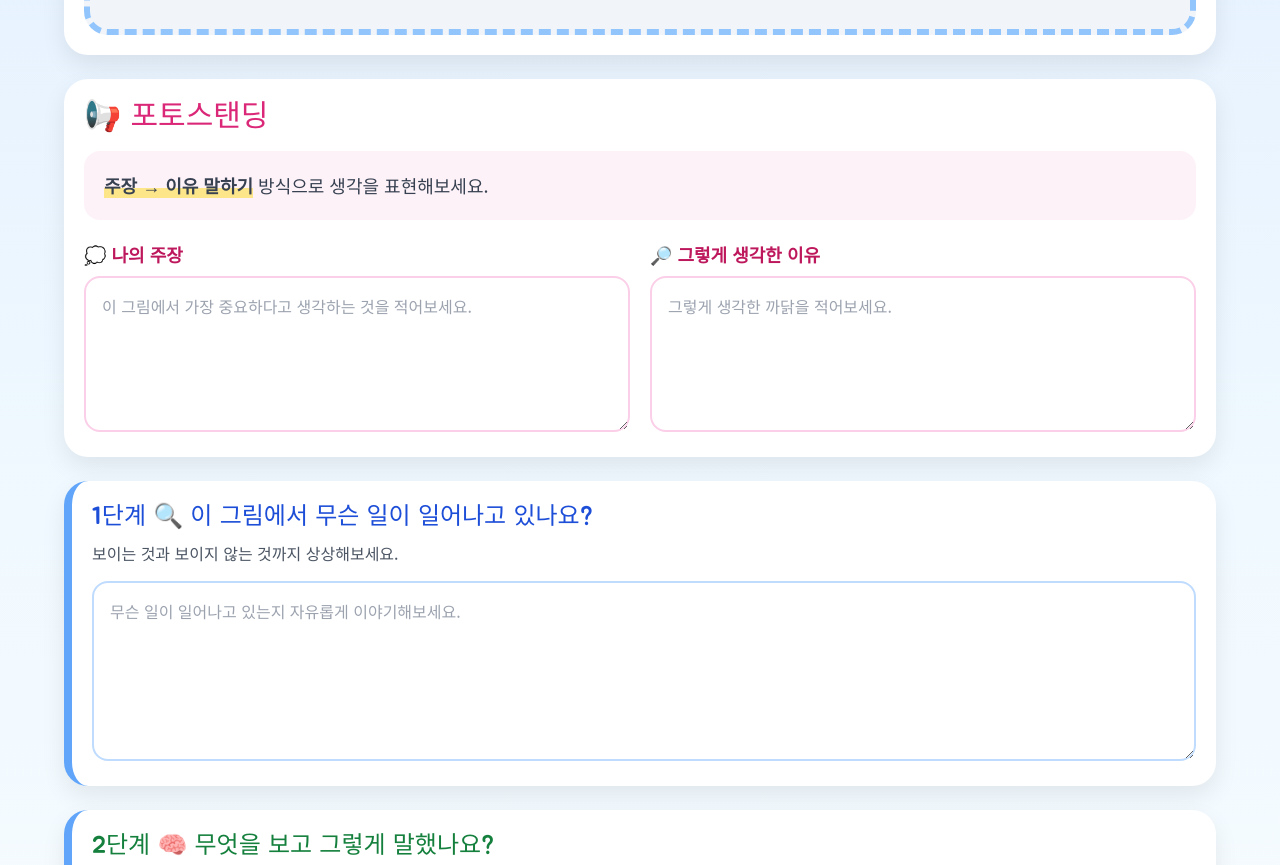
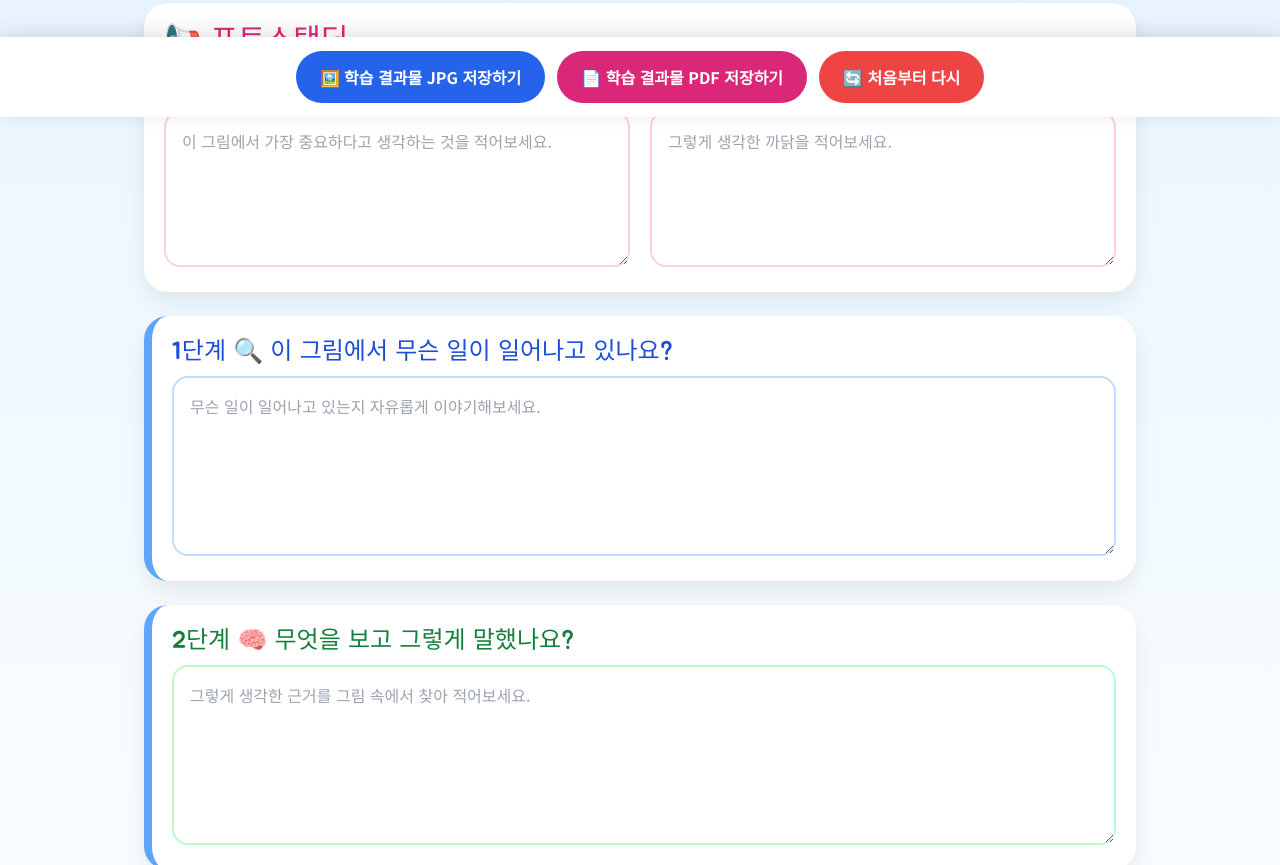
Before and after one commit to faceyong77-bit/classroom-tools, a plain HTML site: page Photo-standing/index.html in a window 1280 px wide. Shown: the part 683-1548 px from the top of the page. Drawn offline with nearby package versions, Linux system fonts and the light colour scheme.

Commit message:
Add files via upload

```diff
--- a/Photo-standing/index.html
+++ b/Photo-standing/index.html
@@ -1,74 +1,247 @@
 <!DOCTYPE html>
 <html lang="ko">
 <head>
-<meta charset="UTF-8" />
-<meta name="viewport" content="width=device-width, initial-scale=1.0"/>
+<meta charset="UTF-8">
+<meta name="viewport" content="width=device-width, initial-scale=1.0">
 <title>VTS 포토스탠딩 활동</title>
+
 <script src="https://cdn.tailwindcss.com"></script>
+<script src="https://cdnjs.cloudflare.com/ajax/libs/html2canvas/1.4.1/html2canvas.min.js"></script>
+<script src="https://cdnjs.cloudflare.com/ajax/libs/jspdf/2.5.1/jspdf.umd.min.js"></script>
+
 <style>
 @import url('https://fonts.googleapis.com/css2?family=Jua&family=Noto+Sans+KR:wght@400;500;700&display=swap');
-body{font-family:'Noto Sans KR',sans-serif;background:linear-gradient(180deg,#dbeafe,#f0f9ff,#ffffff)}
-.title-font{font-family:'Jua',sans-serif}.card{background:white;border-radius:24px;padding:20px;box-shadow:0 10px 25px rgba(0,0,0,.08)}
-textarea{resize:none}.vts-step{border-left:8px solid #60a5fa}.photo-border{border:6px dashed #93c5fd}.highlight{background:linear-gradient(transparent 60%,#fde68a 60%)}
-.star{filter:grayscale(1);opacity:.45}.star.on{filter:none;opacity:1}
+
+body{
+    font-family:'Noto Sans KR',sans-serif;
+    background: linear-gradient(180deg,#dbeafe,#f0f9ff,#ffffff);
+    padding-bottom:120px;
+}
+
+.title-font{
+    font-family:'Jua',sans-serif;
+}
+
+.card{
+    background:white;
+    border-radius:24px;
+    padding:20px;
+    box-shadow:0 10px 25px rgba(0,0,0,0.08);
+}
+
+.vts-step{
+    border-left:8px solid #60a5fa;
+}
+
+.photo-border{
+    border:6px dashed #93c5fd;
+}
+
+.save-bar{
+    position:fixed;
+    bottom:0;
+    left:0;
+    width:100%;
+    background:white;
+    box-shadow:0 -4px 20px rgba(0,0,0,0.12);
+    padding:14px;
+    z-index:9999;
+}
+
+.save-btn{
+    border:none;
+    border-radius:999px;
+    padding:14px 24px;
+    color:white;
+    font-weight:bold;
+    cursor:pointer;
+    font-size:16px;
+}
+
+.jpg-btn{
+    background:#2563eb;
+}
+
+.pdf-btn{
+    background:#db2777;
+}
+
+.reset-btn{
+    background:#ef4444;
+}
 </style>
 </head>
-<body class="min-h-screen p-4">
-<div class="max-w-6xl mx-auto">
+
+<body>
+
+<div class="max-w-5xl mx-auto p-4" id="captureArea">
+
     <div class="text-center mb-6">
-    <h1 class="title-font text-4xl text-blue-700 mb-2">📸 VTS 포토스탠딩 활동</h1>
-    <p class="text-gray-700 text-lg">그림을 보고 질문하며 생각을 확장해보세요!</p>
+        <h1 class="title-font text-4xl text-blue-700 mb-2">
+            📸 VTS 포토스탠딩 활동
+        </h1>
+        <p class="text-lg text-gray-700">
+            그림을 보고 질문하며 생각을 확장해보세요!
+        </p>
     </div>
 
     <div class="card mb-6">
-    <h2 class="title-font text-2xl text-sky-700 mb-4">🖼️ 교사용 이미지 넣기</h2>
-    <div class="flex flex-col md:flex-row gap-4 items-center">
-      <input type="file" id="imageInput" accept="image/*" class="block w-full text-sm text-gray-700 file:mr-4 file:py-3 file:px-5 file:rounded-full file:border-0 file:text-sm file:font-semibold file:bg-blue-100 file:text-blue-700 hover:file:bg-blue-200" />
-      <button onclick="resetAll()" class="bg-red-400 hover:bg-red-500 text-white px-6 py-3 rounded-full font-bold transition">처음부터 다시</button>
-    </div>
+        <h2 class="title-font text-2xl text-sky-700 mb-4">
+            🖼️ 교사용 이미지 넣기
+        </h2>
+
+        <input type="file" id="imageInput" accept="image/*"
+        class="block w-full text-sm text-gray-700
+        file:mr-4 file:py-3 file:px-5
+        file:rounded-full file:border-0
+        file:text-sm file:font-semibold
+        file:bg-blue-100 file:text-blue-700">
     </div>
 
     <div class="card mb-6">
-    <h2 class="title-font text-2xl text-indigo-700 mb-4">👀 함께 살펴보기</h2>
         <div class="photo-border rounded-3xl overflow-hidden bg-slate-100 flex justify-center items-center min-h-[350px]">
             <img id="previewImage" class="max-h-[500px] object-contain hidden"/>
+
             <div id="emptyMessage" class="text-center p-8">
                 <div class="text-6xl mb-4">🖼️</div>
-        <p class="text-xl text-gray-500">교사가 사진이나 그림을 넣어주세요.</p>
+                <p class="text-xl text-gray-500">
+                    교사가 사진이나 그림을 넣어주세요.
+                </p>
             </div>
         </div>
     </div>
 
     <div class="card mb-6">
-    <h2 class="title-font text-3xl text-pink-600 mb-4">📢 포토스탠딩</h2>
-    <div class="bg-pink-50 rounded-2xl p-5 mb-5">
-      <p class="text-lg leading-relaxed text-gray-700"><span class="highlight font-bold">주장 → 이유 말하기</span> 방식으로 생각을 표현해보세요.</p>
+        <h2 class="title-font text-3xl text-pink-600 mb-4">
+            📢 포토스탠딩
+        </h2>
+
+        <div class="grid md:grid-cols-2 gap-5">
+            <div>
+                <label class="font-bold text-lg text-pink-700">💭 나의 주장</label>
+                <textarea class="w-full mt-2 p-4 rounded-2xl border-2 border-pink-200"
+                rows="5"
+                placeholder="이 그림에서 가장 중요하다고 생각하는 것을 적어보세요."></textarea>
             </div>
-    <div class="grid md:grid-cols-2 gap-5">
-      <div><label class="font-bold text-lg text-pink-700">💭 나의 주장</label><textarea id="claim" class="w-full mt-2 p-4 rounded-2xl border-2 border-pink-200 focus:outline-none focus:border-pink-400" rows="5" placeholder="이 그림에서 가장 중요하다고 생각하는 것을 적어보세요."></textarea></div>
-      <div><label class="font-bold text-lg text-pink-700">🔎 그렇게 생각한 이유</label><textarea id="reason" class="w-full mt-2 p-4 rounded-2xl border-2 border-pink-200 focus:outline-none focus:border-pink-400" rows="5" placeholder="그렇게 생각한 까닭을 적어보세요."></textarea></div>
+
+            <div>
+                <label class="font-bold text-lg text-pink-700">🔎 그렇게 생각한 이유</label>
+                <textarea class="w-full mt-2 p-4 rounded-2xl border-2 border-pink-200"
+                rows="5"
+                placeholder="그렇게 생각한 까닭을 적어보세요."></textarea>
+            </div>
         </div>
     </div>
 
     <div class="space-y-6">
-    <div class="card vts-step"><h2 class="title-font text-2xl text-blue-700 mb-2">1단계 🔍 이 그림에서 무슨 일이 일어나고 있나요?</h2><p class="text-gray-600 mb-4">보이는 것과 보이지 않는 것까지 상상해보세요.</p><textarea class="w-full p-4 rounded-2xl border-2 border-blue-200 focus:outline-none focus:border-blue-400" rows="6" placeholder="무슨 일이 일어나고 있는지 자유롭게 이야기해보세요."></textarea></div>
-    <div class="card vts-step"><h2 class="title-font text-2xl text-green-700 mb-2">2단계 🧠 무엇을 보고 그렇게 말했나요?</h2><p class="text-gray-600 mb-4">그림 속 근거를 찾아 설명해보세요.</p><textarea class="w-full p-4 rounded-2xl border-2 border-green-200 focus:outline-none focus:border-green-400" rows="6" placeholder="그렇게 생각한 근거를 그림 속에서 찾아 적어보세요."></textarea></div>
-    <div class="card vts-step"><h2 class="title-font text-2xl text-orange-700 mb-2">3단계 🌟 또 무엇을 더 찾을 수 있나요?</h2><p class="text-gray-600 mb-4">새로운 관점이나 다른 생각을 더 찾아보세요.</p><textarea class="w-full p-4 rounded-2xl border-2 border-orange-200 focus:outline-none focus:border-orange-400" rows="6" placeholder="새롭게 발견한 점이나 다른 생각을 적어보세요."></textarea></div>
+
+        <div class="card vts-step">
+            <h2 class="title-font text-2xl text-blue-700 mb-2">
+                1단계 🔍 이 그림에서 무슨 일이 일어나고 있나요?
+            </h2>
+
+            <textarea class="w-full p-4 rounded-2xl border-2 border-blue-200"
+            rows="6"
+            placeholder="무슨 일이 일어나고 있는지 자유롭게 이야기해보세요."></textarea>
         </div>
 
-  <div class="card mt-6 mb-10">
-    <h2 class="title-font text-2xl text-purple-700 mb-4">⭐ 활동 돌아보기</h2>
-    <p class="text-lg text-gray-700 mb-4">나는 오늘 친구들과 생각을 나누며 적극적으로 참여했나요?</p>
-    <div id="stars" class="flex gap-3 text-5xl justify-center">
-      <span class="star cursor-pointer hover:scale-110 transition">⭐</span><span class="star cursor-pointer hover:scale-110 transition">⭐</span><span class="star cursor-pointer hover:scale-110 transition">⭐</span><span class="star cursor-pointer hover:scale-110 transition">⭐</span><span class="star cursor-pointer hover:scale-110 transition">⭐</span>
+        <div class="card vts-step">
+            <h2 class="title-font text-2xl text-green-700 mb-2">
+                2단계 🧠 무엇을 보고 그렇게 말했나요?
+            </h2>
+
+            <textarea class="w-full p-4 rounded-2xl border-2 border-green-200"
+            rows="6"
+            placeholder="그렇게 생각한 근거를 그림 속에서 찾아 적어보세요."></textarea>
+        </div>
+
+        <div class="card vts-step">
+            <h2 class="title-font text-2xl text-orange-700 mb-2">
+                3단계 🌟 또 무엇을 더 찾을 수 있나요?
+            </h2>
+
+            <textarea class="w-full p-4 rounded-2xl border-2 border-orange-200"
+            rows="6"
+            placeholder="새롭게 발견한 점이나 다른 생각을 적어보세요."></textarea>
         </div>
     </div>
+
 </div>
+
+<div class="save-bar flex justify-center gap-3 flex-wrap">
+    <button onclick="saveJPG()" class="save-btn jpg-btn">
+        🖼️ 학습 결과물 JPG 저장하기
+    </button>
+
+    <button onclick="savePDF()" class="save-btn pdf-btn">
+        📄 학습 결과물 PDF 저장하기
+    </button>
+
+    <button onclick="resetAll()" class="save-btn reset-btn">
+        🔄 처음부터 다시
+    </button>
+</div>
+
 <script>
-const imageInput=document.getElementById('imageInput');const previewImage=document.getElementById('previewImage');const emptyMessage=document.getElementById('emptyMessage');
-imageInput.addEventListener('change',function(event){const file=event.target.files[0];if(file){const reader=new FileReader();reader.onload=function(e){previewImage.src=e.target.result;previewImage.classList.remove('hidden');emptyMessage.classList.add('hidden');};reader.readAsDataURL(file);}});
-function resetAll(){if(confirm('입력한 내용을 모두 지울까요?')) location.reload();}
-document.querySelectorAll('#stars .star').forEach((star,idx)=>{star.addEventListener('click',()=>{document.querySelectorAll('#stars .star').forEach((s,i)=>s.classList.toggle('on',i<=idx));});});
+const imageInput = document.getElementById('imageInput');
+const previewImage = document.getElementById('previewImage');
+const emptyMessage = document.getElementById('emptyMessage');
+
+imageInput.addEventListener('change', function(event){
+    const file = event.target.files[0];
+
+    if(file){
+        const reader = new FileReader();
+
+        reader.onload = function(e){
+            previewImage.src = e.target.result;
+            previewImage.classList.remove('hidden');
+            emptyMessage.classList.add('hidden');
+        }
+
+        reader.readAsDataURL(file);
+    }
+});
+
+function resetAll(){
+    location.reload();
+}
+
+async function saveJPG(){
+    const captureArea = document.getElementById('captureArea');
+
+    const canvas = await html2canvas(captureArea,{
+        scale:2,
+        useCORS:true
+    });
+
+    const link = document.createElement('a');
+    link.download = 'VTS포토스탠딩.jpg';
+    link.href = canvas.toDataURL('image/jpeg',1.0);
+    link.click();
+}
+
+async function savePDF(){
+    const captureArea = document.getElementById('captureArea');
+
+    const canvas = await html2canvas(captureArea,{
+        scale:2,
+        useCORS:true
+    });
+
+    const imgData = canvas.toDataURL('image/png');
+
+    const { jsPDF } = window.jspdf;
+
+    const pdf = new jsPDF('p','mm','a4');
+
+    const pdfWidth = 210;
+    const pdfHeight = canvas.height * pdfWidth / canvas.width;
+
+    pdf.addImage(imgData,'PNG',0,0,pdfWidth,pdfHeight);
+    pdf.save('VTS포토스탠딩.pdf');
+}
 </script>
+
 </body>
 </html>
```
Lines whose indentation alone changed are shown as unchanged.
